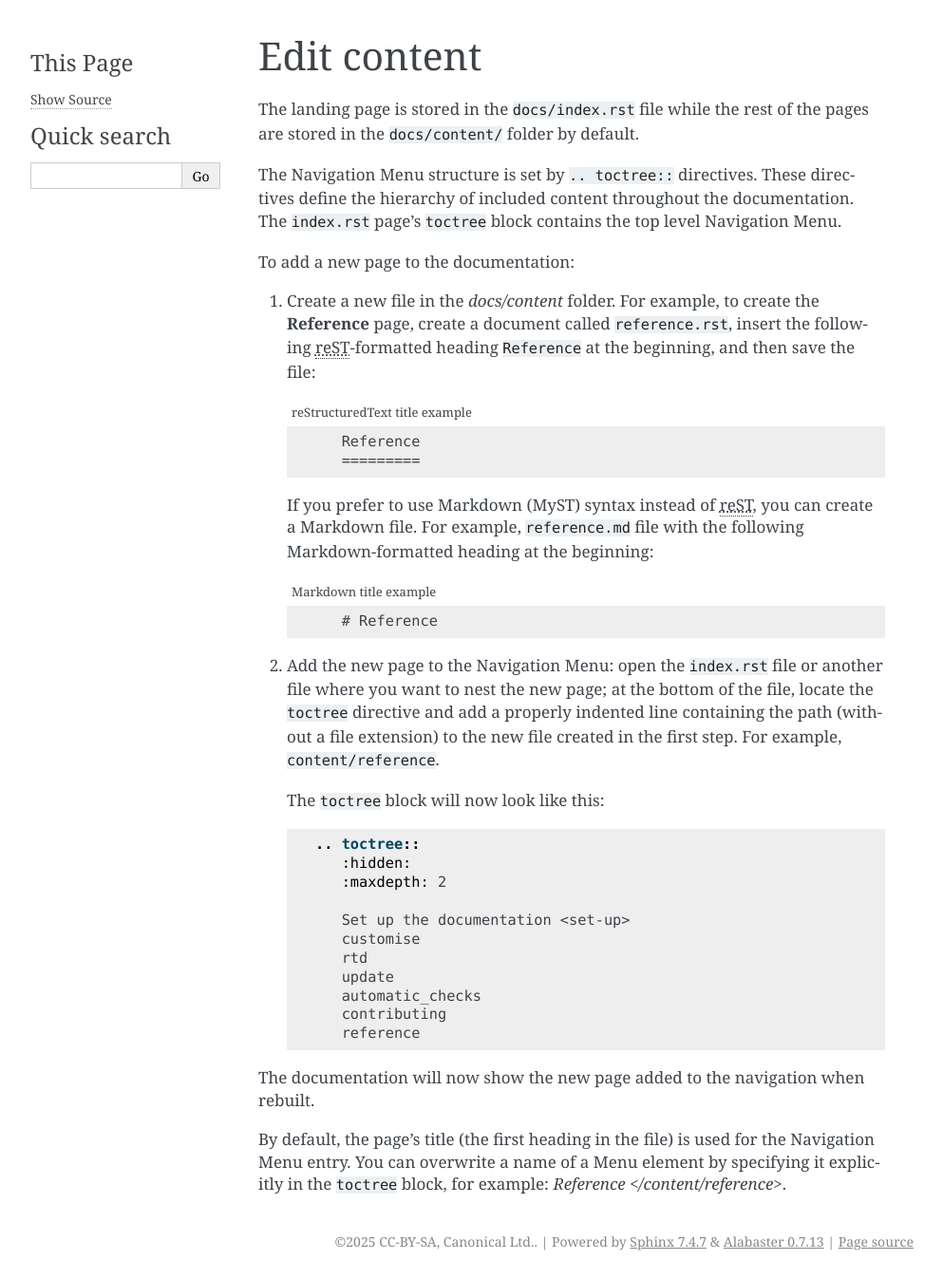
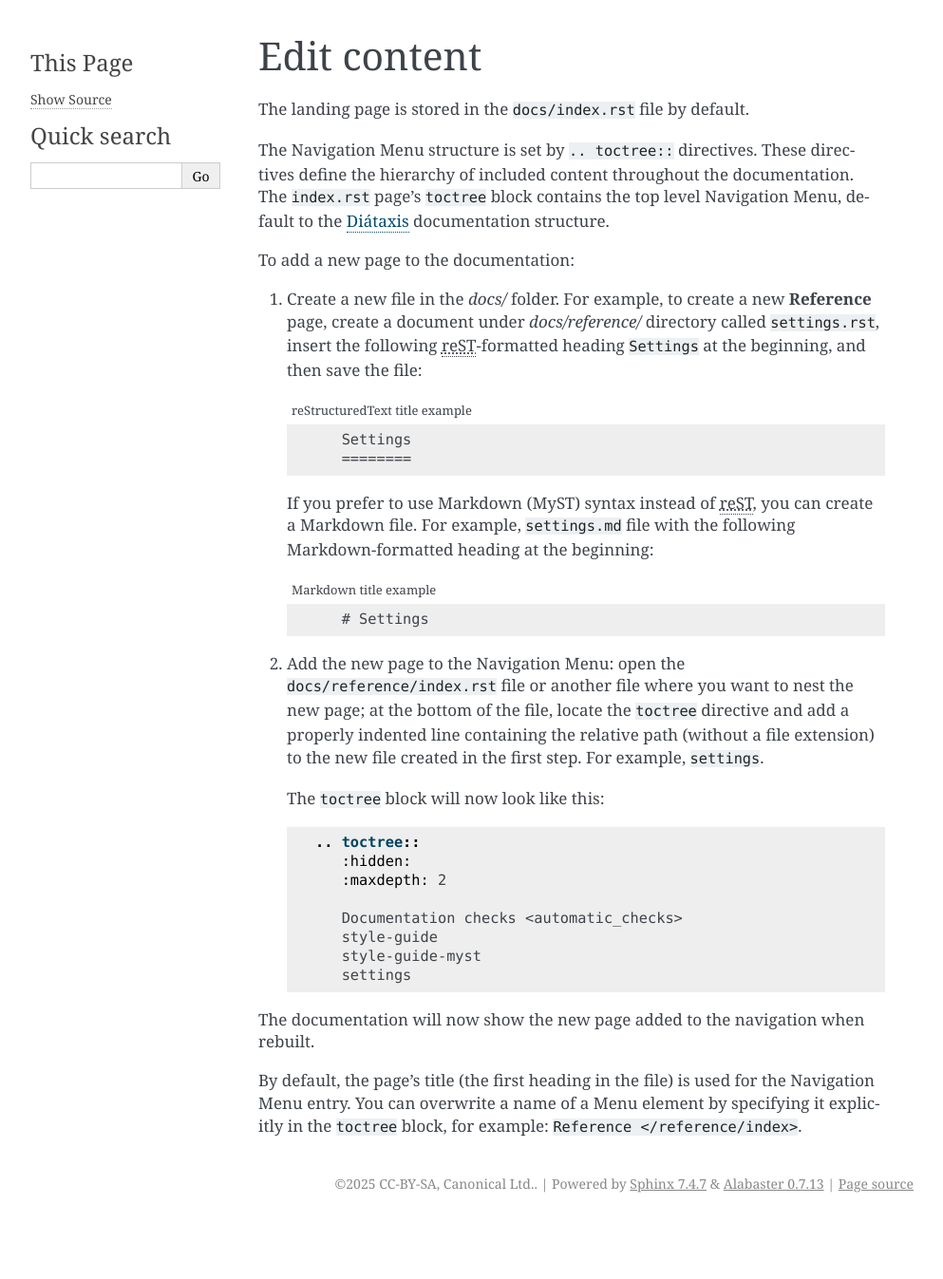
Before and after one commit to canonical/sphinx-docs-starter-pack, a Sphinx documentation site: the page built from docs/how-to/edit.rst, in a window 1280 px wide. Shown: the whole page at 95% size, without its empty margins (148-1141 px from the left). Built offline with Sphinx 7.4.7, drawn with Linux system fonts in a browser that asks for light colours; pages that are not in the unit, such as notebooks, are missing from menus; after the commit the page ends 1286 px from its top, so only the background shows below that.

Commit message:
fix: remove references to obsolete content directory under docs (#400)

```diff
--- a/docs/how-to/edit.rst
+++ b/docs/how-to/edit.rst
@@ -3,30 +3,29 @@
 Edit content
 ============
 
-The landing page is stored in the :file:`docs/index.rst` file
-while the rest of the pages are stored in the :file:`docs/content/` folder by default.
+The landing page is stored in the :file:`docs/index.rst` file by default.
 
 The Navigation Menu structure is set by ``.. toctree::`` directives. These directives define the hierarchy of included content throughout the documentation.
-The :file:`index.rst` page's ``toctree`` block contains the top level Navigation Menu.
+The :file:`index.rst` page's ``toctree`` block contains the top level Navigation Menu, default to the `Diátaxis`_ documentation structure.
 
 To add a new page to the documentation:
 
-1. Create a new file in the `docs/content` folder. For example, to create the **Reference** page, create a document called :file:`reference.rst`, insert the following |RST|-formatted heading ``Reference`` at the beginning, and then save the file:
+1. Create a new file in the `docs/` folder. For example, to create a new **Reference** page, create a document under `docs/reference/` directory called :file:`settings.rst`, insert the following |RST|-formatted heading ``Settings`` at the beginning, and then save the file:
 
    .. code-block:: rest
       :caption: reStructuredText title example
 
-         Reference
-         =========
+         Settings
+         ========
 
-   If you prefer to use Markdown (MyST) syntax instead of |RST|, you can create a Markdown file. For example, :file:`reference.md` file with the following Markdown-formatted heading at the beginning:
+   If you prefer to use Markdown (MyST) syntax instead of |RST|, you can create a Markdown file. For example, :file:`settings.md` file with the following Markdown-formatted heading at the beginning:
 
    .. code-block:: markdown
       :caption: Markdown title example
 
-         # Reference
+         # Settings
 
-2. Add the new page to the Navigation Menu: open the :file:`index.rst` file or another file where you want to nest the new page; at the bottom of the file, locate the ``toctree`` directive and add a properly indented line containing the path (without a file extension) to the new file created in the first step. For example, ``content/reference``.
+2. Add the new page to the Navigation Menu: open the :file:`docs/reference/index.rst` file or another file where you want to nest the new page; at the bottom of the file, locate the ``toctree`` directive and add a properly indented line containing the relative path (without a file extension) to the new file created in the first step. For example, ``settings``.
 
    The ``toctree`` block will now look like this:
 
@@ -36,14 +35,11 @@ To add a new page to the documentation:
             :hidden:
             :maxdepth: 2
 
-            Set up the documentation <set-up>
-            customise
-            rtd
-            update
-            automatic_checks
-            contributing
-            reference
+            Documentation checks <automatic_checks>
+            style-guide
+            style-guide-myst
+            settings
 
 The documentation will now show the new page added to the navigation when rebuilt.
 
-By default, the page's title (the first heading in the file) is used for the Navigation Menu entry. You can overwrite a name of a Menu element by specifying it explicitly in the ``toctree`` block, for example: `Reference </content/reference>`.
+By default, the page's title (the first heading in the file) is used for the Navigation Menu entry. You can overwrite a name of a Menu element by specifying it explicitly in the ``toctree`` block, for example: ``Reference </reference/index>``.
--- a/docs/how-to/migrate-from-pre-extension.rst
+++ b/docs/how-to/migrate-from-pre-extension.rst
@@ -82,7 +82,7 @@ If your project requires additional extensions beyond the default list, add the
 Documentation source files
 ~~~~~~~~~~~~~~~~~~~~~~~~~~
 
-1. Remove the starter pack's documentation files (``index.rst`` and any files in the ``docs/content/*`` sub-directory).
+1. Remove the starter pack's documentation files (``index.rst`` and any files in the ``docs/**/*`` sub-directory).
 
 2. Copy all documentation source files from your original project to the new project, keeping their original structure. These file may include but are not limited to:
 
--- a/docs/tutorial/set-up.rst
+++ b/docs/tutorial/set-up.rst
@@ -36,7 +36,7 @@ This creates and activates a virtual environment in :file:`docs/.sphinx/venv`, b
 
 The server watches the source files, including :file:`docs/conf.py`, and rebuilds automatically on changes.
 
-The landing page is :file:`docs/index.rst`. Other pages are under :file:`docs/content`.
+The landing page is :file:`docs/index.rst`. Other pages are under one of the sub-directories under :file:`docs/`.
 
 
 Configure settings
```
